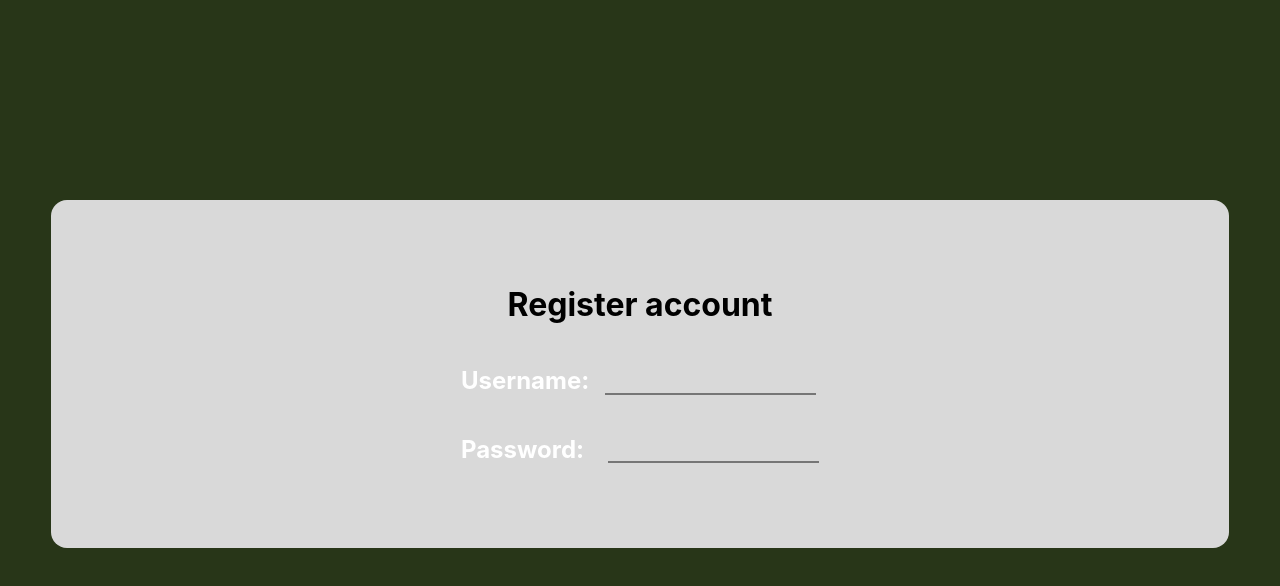
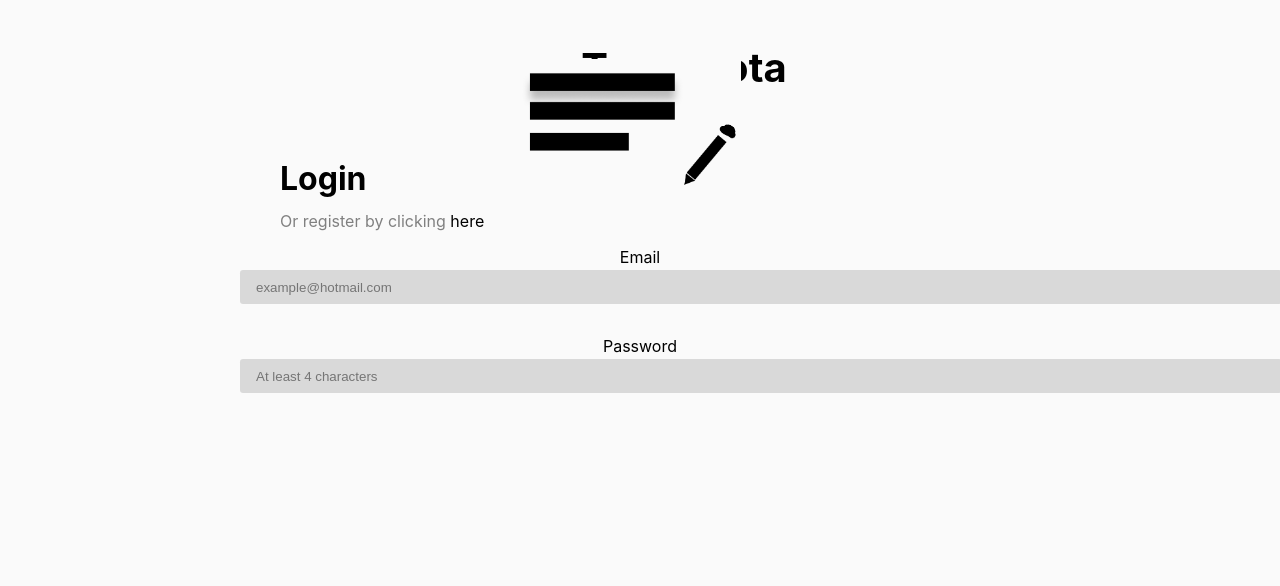
Before and after one commit to EmmanuelMedeiros/Prova_python, a React (Create React App) app in the folder react_app/my_app/: page / in a window 1280 px wide. Shown: the top 586 px of the page. Built offline with nearby package versions, Linux system fonts and the light colour scheme.

Commit message:
Changing the style

```diff
--- a/react_app/my_app/public/index.html
+++ b/react_app/my_app/public/index.html
@@ -11,10 +11,14 @@
     />
     <link rel="apple-touch-icon" href="%PUBLIC_URL%/logo192.png" />
     <!--
+
       manifest.json provides metadata used when your web app is installed on a
       user's mobile device or desktop. See https://developers.google.com/web/fundamentals/web-app-manifest/
     -->
     <link rel="manifest" href="%PUBLIC_URL%/manifest.json" />
+
+    <link href="https://fonts.googleapis.com/icon?family=Material+Icons"
+      rel="stylesheet">
     <!--
       Notice the use of %PUBLIC_URL% in the tags above.
       It will be replaced with the URL of the `public` folder during the build.
--- a/react_app/my_app/src/App.js
+++ b/react_app/my_app/src/App.js
@@ -1,11 +1,9 @@
-import MainScreen from "./components/MainScreen";
-import LoginScreen from "./components/LoginScreen";
-import RegisterScreen from "./components/RegisterScreen"
+import Home from "./components/Home";
 
 function App() {
   return(
     <div>
-      <RegisterScreen/>
+      <Home/>
     </div>
   )
 }
--- /dev/null
+++ b/react_app/my_app/src/components/Home.jsx
@@ -0,0 +1,33 @@
+import "./styles/home.css"
+import  logo from "./commons/logo.png"
+
+function Home() {
+    return(
+        <div className="wrapper home_container">
+            <ul className="logo_section">
+                <li><img src={logo}/></li>
+                <li><h1>Tome nota</h1></li>
+            </ul>
+
+            <ul className="login_label">
+                <li><h1>Login</h1></li>
+                <li><p>Or register by clicking <span>here</span></p></li>
+            </ul>
+
+            <form action="" className="login_section">
+
+                <div className="my_labels">
+                <label>Email</label>
+                <input type="email" placeholder="example@hotmail.com" name="" id="email" />
+                </div>
+
+                <div className="my_labels">
+                <label>Password</label>
+                <input type="password" placeholder="At least 4 characters" name="" id="pwd" />
+                </div>
+            </form>
+        </div>
+    )
+}
+
+export default Home
--- a/react_app/my_app/src/components/LoginScreen.jsx
+++ /dev/null
@@ -1,24 +0,0 @@
-import "./styles/loginScreen.css"
-
-function LoginScreen() {
-    return(
-        <div className="wrapper login_container">
-            <h1>Login to your account</h1>
-
-            <form>
-                <div className="sections">
-                <label><h2>Username:</h2></label>
-                <input type="text" name="" id="" />
-                </div>
-
-                <div className="sections">
-                <label><h2>Password:</h2></label>
-                <input type="password" name="" id="pwd_input" />
-                </div>
-
-            </form>
-        </div>
-    )
-}
-
-export default LoginScreen
--- a/react_app/my_app/src/components/MainScreen.jsx
+++ /dev/null
@@ -1,13 +0,0 @@
-import "./styles/mainScreen.css"
-
-function MainScreen() {
-    return(
-        <div className="wrapper main_container">
-            <h1>Welcome to users_app</h1>
-            <h2>Register</h2>
-            <h2>Login</h2>
-        </div>
-    )
-}
-
-export default MainScreen
--- a/react_app/my_app/src/components/RegisterScreen.jsx
+++ /dev/null
@@ -1,24 +0,0 @@
-import "./styles/registerScreen.css"
-
-function RegisterScreen() {
-    return(
-        <div className="wrapper register_container">
-            <h1>Register account</h1>
-
-            <form>
-                <div className="sections">
-                <label><h2>Username:</h2></label>
-                <input type="text" name="" id="" />
-                </div>
-
-                <div className="sections">
-                <label><h2>Password:</h2></label>
-                <input type="password" name="" id="pwd_input" />
-                </div>
-
-            </form>
-        </div>
-    )
-}
-
-export default RegisterScreen
--- /dev/null
+++ b/react_app/my_app/src/components/styles/home.css
@@ -0,0 +1,83 @@
+
+.wrapper.home_container ul.logo_section {
+
+    display: flex;
+    justify-content: center;
+    align-items: center;
+
+    gap: 8rem;
+
+    padding-inline: auto;
+    margin-left: -3rem;
+}
+
+.wrapper.home_container ul.logo_section h1{
+
+    z-index: 1000;
+    font-size: 2.5rem;
+
+    margin-left: -2rem;
+}
+
+.wrapper.home_container img{
+
+    width: 20%;
+
+    margin-top: -.5rem;
+
+    position: absolute;
+}
+
+.wrapper.home_container ul.login_label {
+
+    margin-top: 5vh;
+}
+
+.wrapper.home_container ul.login_label p{
+
+    margin-top: -.5rem;
+    color: #808080;
+}
+
+.wrapper.home_container ul.login_label span{
+
+    color: black;
+}
+
+.wrapper.home_container form{
+
+    display: flex;
+    flex-direction: column;
+
+    gap: 2rem;
+}
+
+.wrapper.home_container .my_labels {
+
+    display: flex;
+
+    gap: .2rem;
+
+    flex-direction: column;
+
+    text-align: center;
+}
+
+.wrapper.home_container input {
+
+    width: 80vw;
+    margin-inline: auto;
+
+    border-radius: .2rem;
+    border: none;
+
+    height: 2rem;
+
+    background-color: #D9D9D9;
+}
+
+#email,
+#pwd {
+
+    padding-left: 1rem;
+}
--- a/react_app/my_app/src/components/styles/loginScreen.css
+++ /dev/null
@@ -1,51 +0,0 @@
-.wrapper.login_container{
-
-    background-color: #D9D9D9;
-    color: white;
-    text-align: center;
-    align-items: center;
-
-    width: 92%;
-    margin-top: 21vh;
-    padding-block: 4rem;
-
-    border-radius: 1rem;
-
-    display: flex;
-
-    flex-direction: column;
-}
-
-.wrapper.login_container h1 {
-
-    color: black;
-
-    width: 20rem;
-}
-
-.wrapper.login_container .sections {
-
-    display: flex;
-}
-
-
-.wrapper.login_container .sections input{
-
-    height: 1rem;
-
-    border-top: none;
-    border-left: none;
-    border-right: none;
-
-    background: none;
-
-    margin-top: 1.8rem;
-    margin-left: 2rem;
-
-    outline-style: none;
-}
-
-#pwd_input {
-
-    margin-left: 2.5rem;
-}
--- a/react_app/my_app/src/components/styles/mainScreen.css
+++ /dev/null
@@ -1,21 +0,0 @@
-.wrapper.main_container{
-
-    background-color: #D9D9D9;
-    color: white;
-    text-align: center;
-
-    width: 80%;
-    margin-top: 21vh;
-    padding-block: 4rem;
-
-    border-radius: 1rem;
-
-    display: flex;
-
-    flex-direction: column;
-}
-
-.wrapper.main_container h1 {
-
-    color: black;
-}
--- a/react_app/my_app/src/components/styles/registerScreen.css
+++ /dev/null
@@ -1,62 +0,0 @@
-.wrapper.register_container{
-
-    background-color: #D9D9D9;
-    color: white;
-    text-align: center;
-    align-items: center;
-
-    width: 92%;
-    margin-top: 25vh;
-    padding-block: 4rem;
-
-    border-radius: 1rem;
-
-    display: flex;
-
-    flex-direction: column;
-}
-
-.wrapper.register_container h1 {
-
-    color: black;
-
-    width: 20rem;
-}
-
-.wrapper.register_container .sections {
-
-    display: flex;
-}
-
-.wrapper.register_container .sections label {
-
-    margin-right: -1rem;
-}
-
-.wrapper.register_container .sections input{
-
-    height: 1rem;
-
-    border-top: none;
-    border-left: none;
-    border-right: none;
-
-    background: none;
-
-    margin-top: 1.8rem;
-    margin-left: 2rem;
-
-    font-size: 1rem;
-
-    outline-style: none;
-}
-
-#pwd_input {
-
-    margin-left: 2.5rem;
-}
-
-#age_input {
-
-    margin-left: 6.3rem;
-}
--- a/react_app/my_app/src/index.css
+++ b/react_app/my_app/src/index.css
@@ -6,12 +6,16 @@ body {
   -webkit-font-smoothing: antialiased;
   -moz-osx-font-smoothing: grayscale;
 
-  background-color: #283618;
+  background-color: #fafafa;
 }
 
 code {
   font-family: source-code-pro, Menlo, Monaco, Consolas, 'Courier New',
     monospace;
+}
+
+ul {
+  list-style: none;
 }
 
 .wrapper {
```
Also changed, not shown: react_app/my_app/src/components/commons/logo.png (added).
